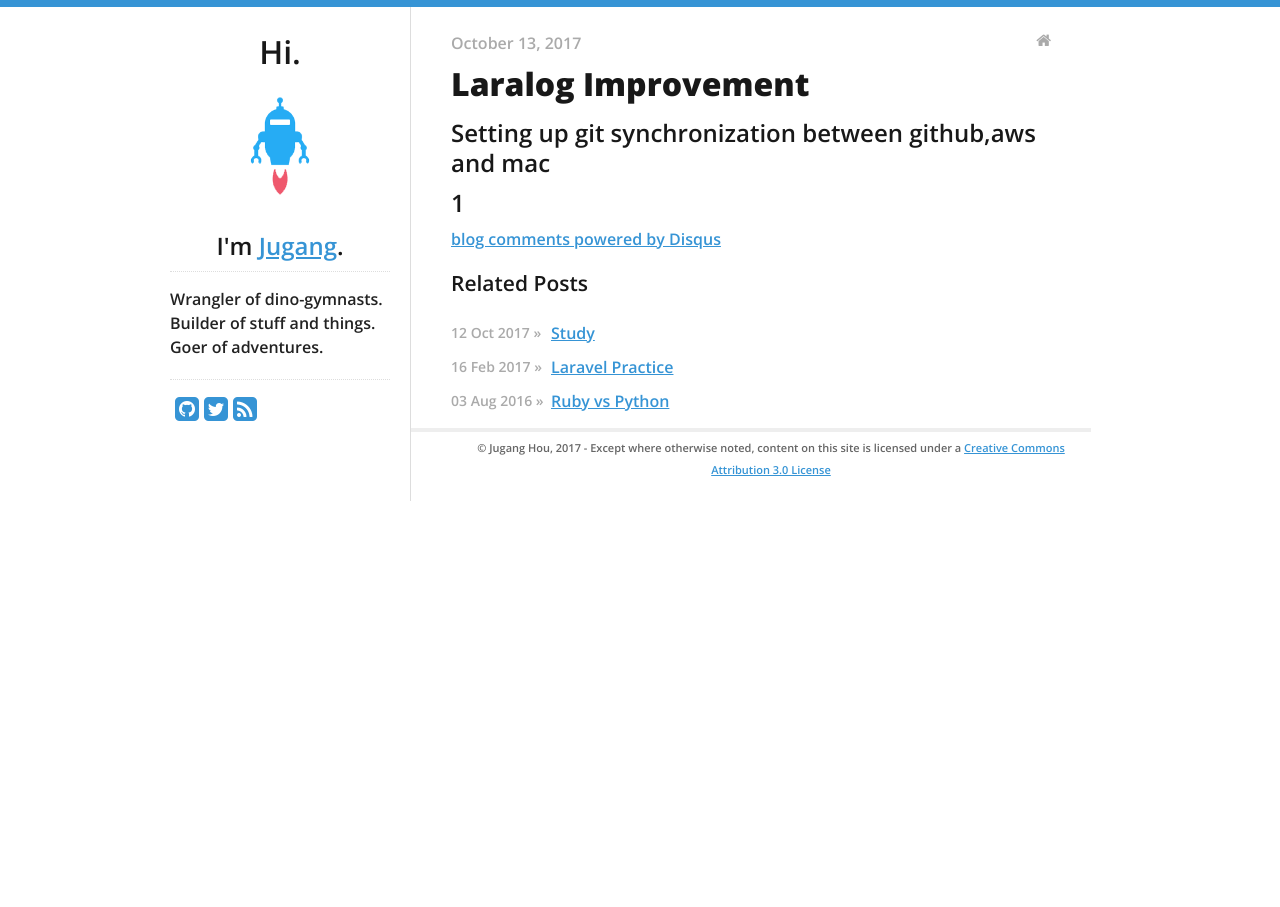
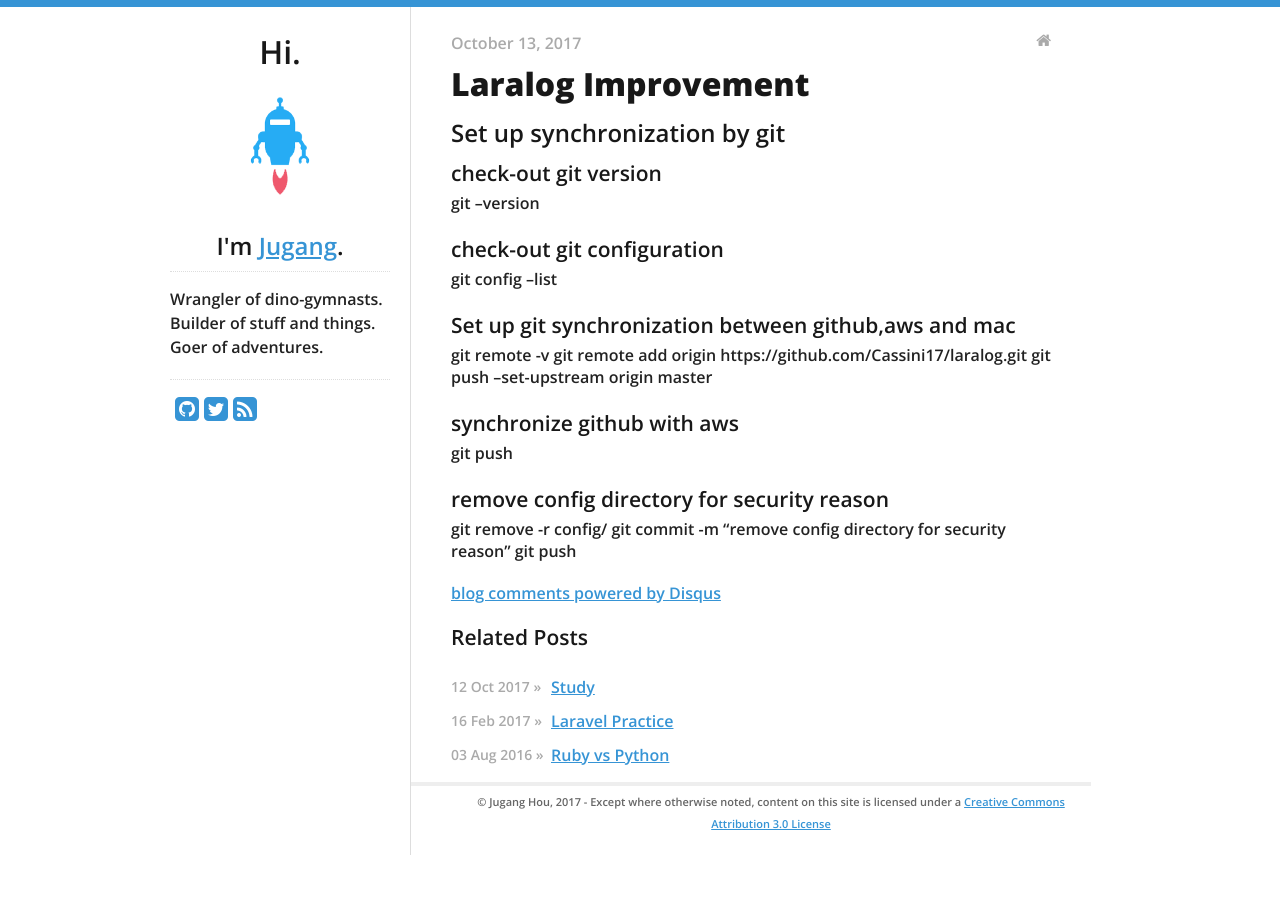
Before and after one commit to Cassini17/cassini17.github.io, a Jekyll site: the page built from _posts/2017-10-13-laralog-improvement.md, in a window 1280 px wide. Built offline with Jekyll 4.4.1, drawn with Linux system fonts in a browser that asks for light colours; nearby versions of some CDN libraries; our own code applies the rules of GitHub Pages for plain Markdown files; comment, search, counter and statistics services are not loaded.

Commit message:
Saved 2017-10-13-laralog-improvement.md with Dillinger.io

```diff
--- a/_posts/2017-10-13-laralog-improvement.md
+++ b/_posts/2017-10-13-laralog-improvement.md
@@ -1,4 +1,20 @@
-## Setting up git synchronization between github,aws and mac
+## Set up synchronization by git
 
+#### check-out git version
+git --version
 
-## 1
+#### check-out git configuration
+git config --list
+
+#### Set up git synchronization between github,aws and mac
+git remote -v
+git remote add origin https://github.com/Cassini17/laralog.git
+git push --set-upstream origin master
+
+#### synchronize github with aws
+git push
+
+#### remove config directory for security reason
+git remove -r config/
+git commit -m "remove config directory for security reason"
+git push
```
